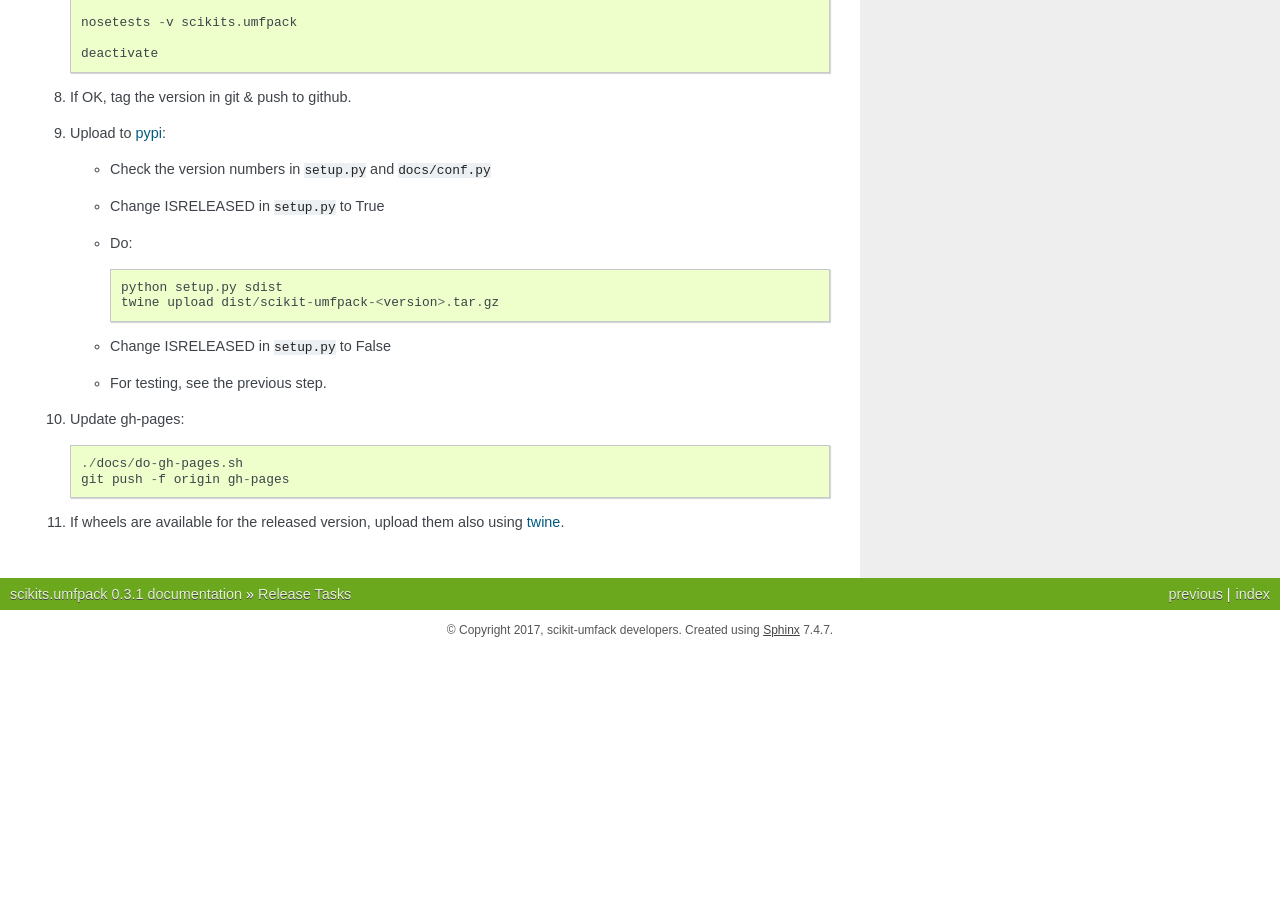
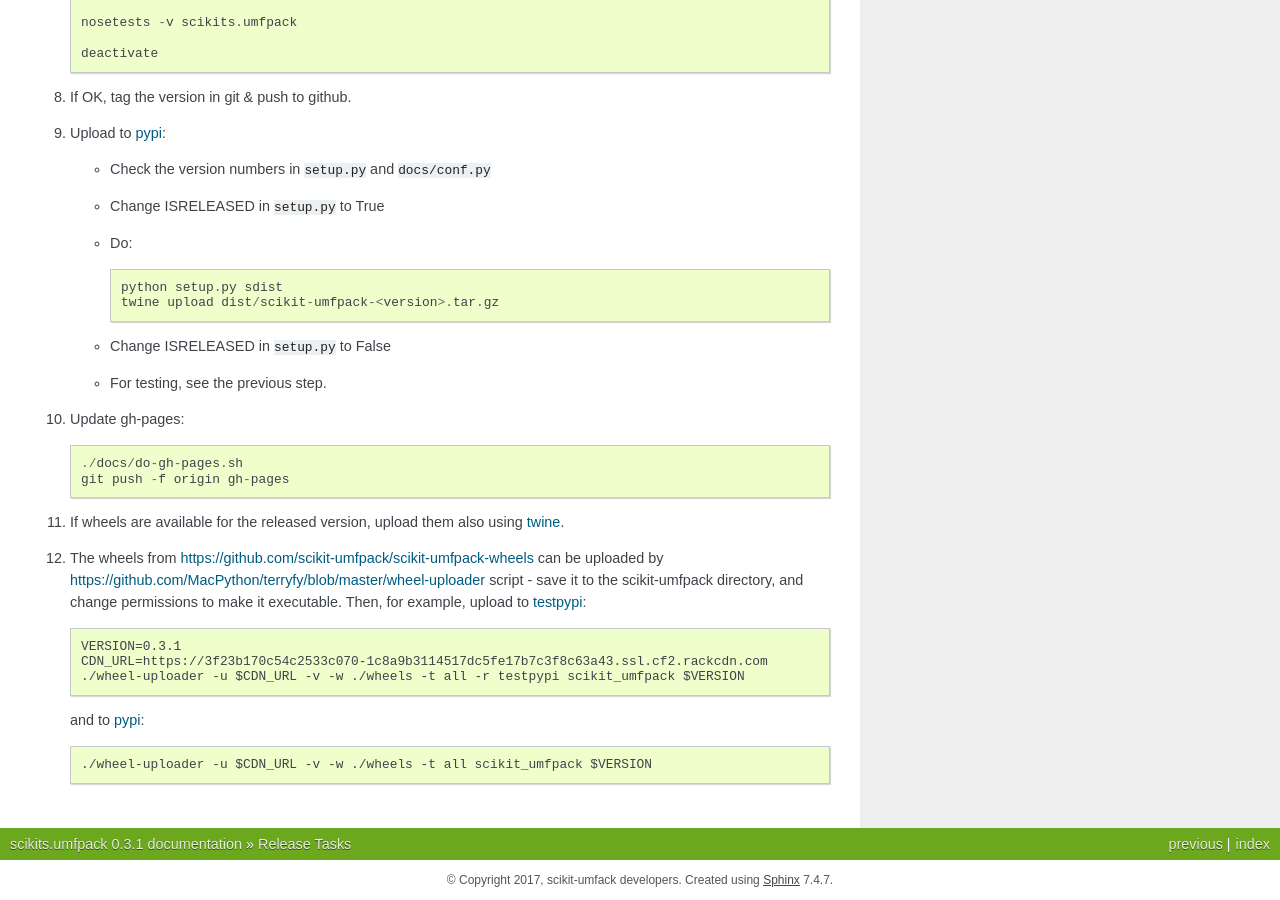
Before and after one commit to scikit-umfpack/scikit-umfpack, a Sphinx documentation site: the page built from docs/release.rst, in a window 1280 px wide and 900 px high, scrolled down 1659 px. Built offline with Sphinx 7.4.7, drawn with Linux system fonts in a browser that asks for light colours; before the commit the page ends 2309 px from its top, so only the background shows below that.

Commit message:
MAINT: update docs/release.rst for scikit-umfpack/scikit-umfpack-wheels

```diff
--- a/docs/release.rst
+++ b/docs/release.rst
@@ -118,3 +118,18 @@ Release Tasks
 
 #. If wheels are available for the released version, upload them also using
    `twine`_.
+
+#. The wheels from https://github.com/scikit-umfpack/scikit-umfpack-wheels can
+   be uploaded by
+   https://github.com/MacPython/terryfy/blob/master/wheel-uploader script -
+   save it to the scikit-umfpack directory, and change permissions to make it
+   executable. Then, for example, upload to `testpypi`_::
+
+     VERSION=0.3.1
+     CDN_URL=https://3f23b170c54c2533c070-1c8a9b3114517dc5fe17b7c3f8c63a43.ssl.cf2.rackcdn.com
+     ./wheel-uploader -u $CDN_URL -v -w ./wheels -t all -r testpypi scikit_umfpack $VERSION
+
+
+   and to `pypi`_::
+
+     ./wheel-uploader -u $CDN_URL -v -w ./wheels -t all scikit_umfpack $VERSION
```
